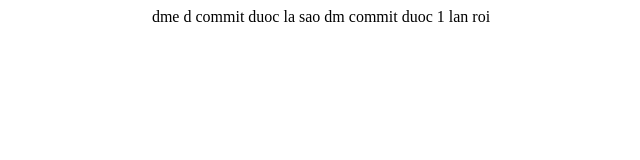
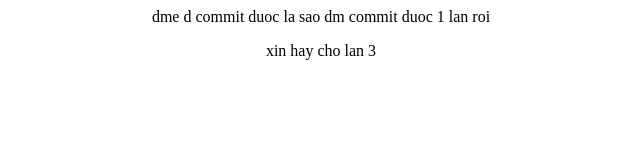
Before and after one commit to minhduc1209/met, a plain HTML site: page index.html in a window 1280 px wide. Shown: the whole page, without its empty margins (319-959 px from the left). Drawn offline with Linux system fonts and the light colour scheme.

Commit message:
xin lan 3

```diff
--- a/index.html
+++ b/index.html
@@ -1,3 +1,4 @@
 <!DOCTYPE html>
 <head style="text-align: center;font-size: 100px;"> dme d commit duoc la sao </head>
 <body style="text-align: center;"> dm commit duoc 1 lan roi </body>
+<p> xin hay cho lan 3</p>
```
